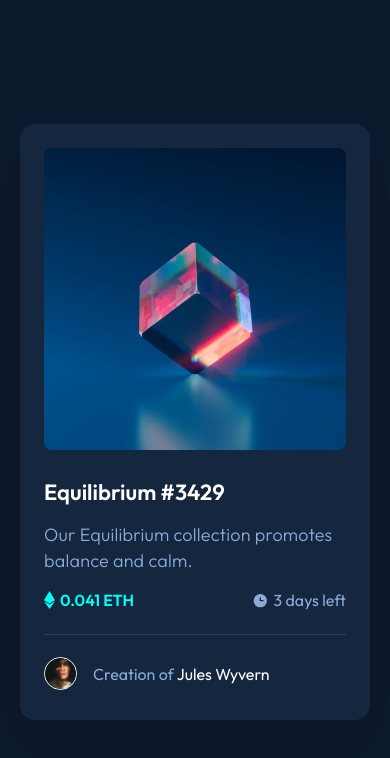
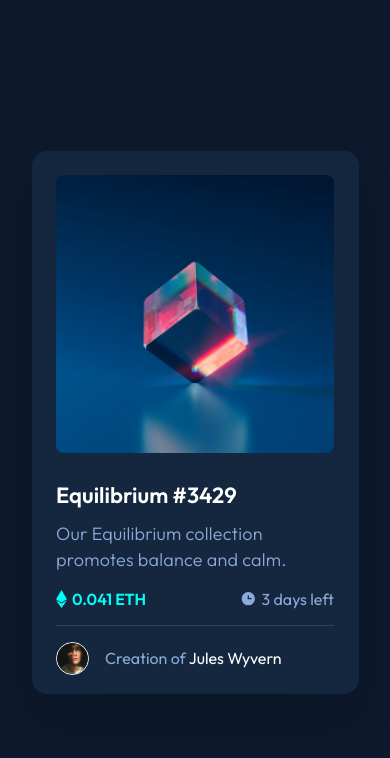
Before and after one commit to DavitAndzavelidze/nft-card, a plain HTML site: page index.html in a window 390 px wide. Drawn offline with Linux system fonts and the light colour scheme.

Commit message:
add responsive

```diff
--- a/style.css
+++ b/style.css
@@ -53,6 +53,10 @@ body {
   line-height: 28px;
   text-align: left;
   color: #fff;
+}
+.qr__text h3:hover {
+  color: #00fff8;
+  cursor: pointer;
 }
 .qr__text p {
   width: 302px;
@@ -128,3 +132,40 @@ body {
   font-size: 16px;
   line-height: 20px;
 }
+.info__text span:hover {
+  color: #00fff8;
+  cursor: pointer;
+}
+@media (max-width: 420px) {
+  .qr__container {
+    width: 327px;
+    height: 543px;
+  }
+  .qr__image img {
+    width: 278px;
+    height: 278px;
+  }
+  .qr__text h3,
+  .qr__text p {
+    width: 278px;
+    margin: 24px;
+  }
+  .qr__text h3 {
+    margin: 24px 24px 12px 24px;
+  }
+  .qr__text p {
+    margin: 0 24px 16px 24px;
+  }
+  .line {
+    margin: 16px 0;
+  }
+  .card,
+  .info__card,
+  .line {
+    width: 278px;
+  }
+  .info__card img {
+    width: 33px;
+    height: 33px;
+  }
+}
```
Also changed, not shown: images/view.png (added), images/view.svg (added).
